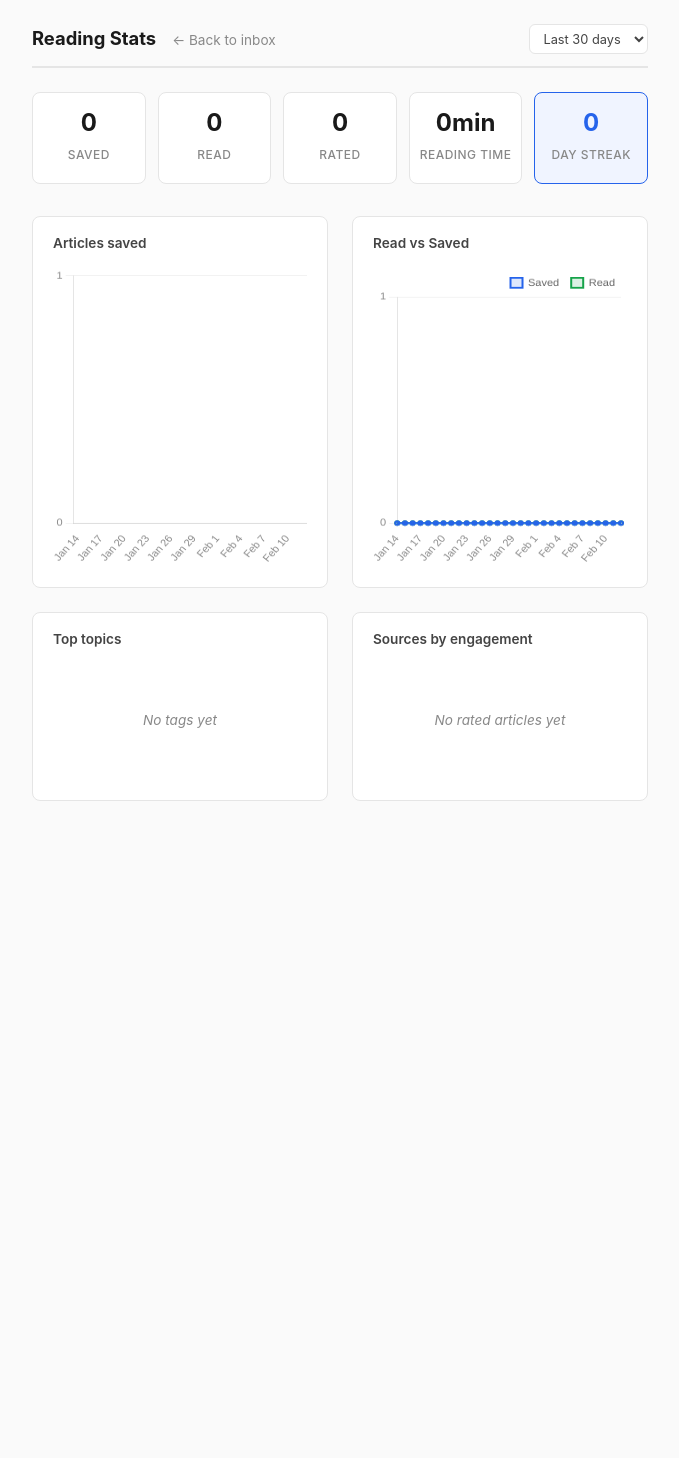
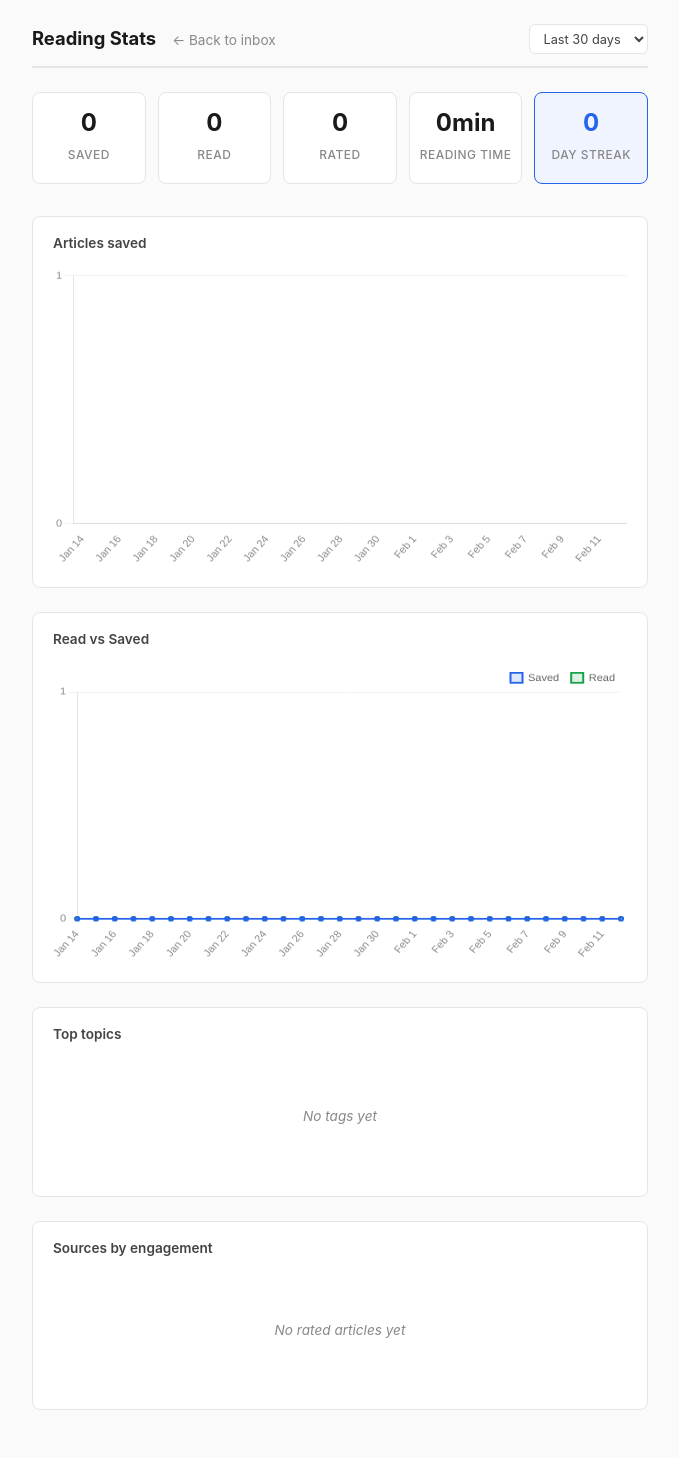
Before and after one commit to esagduyu/project-tiro, a FastAPI app: page /stats in a window 1280 px wide. Shown: the part 57-1515 px from the top of the page, without its empty margins (300-979 px from the left). Before the commit the page ends 858 px from the top, so only its background shows below. Run offline with FastAPI, Linux system fonts and the light colour scheme; data that the repository does not hold is empty.

Commit message:
Switch stats charts from 2-column grid to single-column stack
Gives each chart the full width so the x-axis has more room.

Co-Authored-By: Claude Opus 4.6 <noreply@anthropic.com>

```diff
--- a/tiro/frontend/static/styles.css
+++ b/tiro/frontend/static/styles.css
@@ -1602,8 +1602,8 @@ main {
 }
 
 .stats-charts {
-    display: grid;
-    grid-template-columns: 1fr 1fr;
+    display: flex;
+    flex-direction: column;
     gap: 1.5rem;
 }
 
@@ -1636,9 +1636,6 @@ main {
 @media (max-width: 640px) {
     .stats-summary {
         grid-template-columns: repeat(3, 1fr);
-    }
-    .stats-charts {
-        grid-template-columns: 1fr;
     }
     .stats-header {
         flex-direction: column;
--- a/tiro/frontend/templates/base.html
+++ b/tiro/frontend/templates/base.html
@@ -4,7 +4,7 @@
     <meta charset="UTF-8">
     <meta name="viewport" content="width=device-width, initial-scale=1.0">
     <title>{% block title %}Tiro{% endblock %}</title>
-    <link rel="stylesheet" href="/static/styles.css?v=21">
+    <link rel="stylesheet" href="/static/styles.css?v=22">
 </head>
 <body>
     <header>
@@ -28,6 +28,6 @@
         </div>
     </div>
     <script src="https://cdn.jsdelivr.net/npm/marked/marked.min.js"></script>
-    <script src="/static/app.js?v=21"></script>
+    <script src="/static/app.js?v=22"></script>
 </body>
 </html>
--- a/tiro/frontend/templates/reader.html
+++ b/tiro/frontend/templates/reader.html
@@ -82,5 +82,5 @@
     <div id="analysis-body" style="display: none;"></div>
 </div>
 <div id="analysis-overlay" class="analysis-overlay"></div>
-<script src="/static/reader.js?v=21"></script>
+<script src="/static/reader.js?v=22"></script>
 {% endblock %}
```
